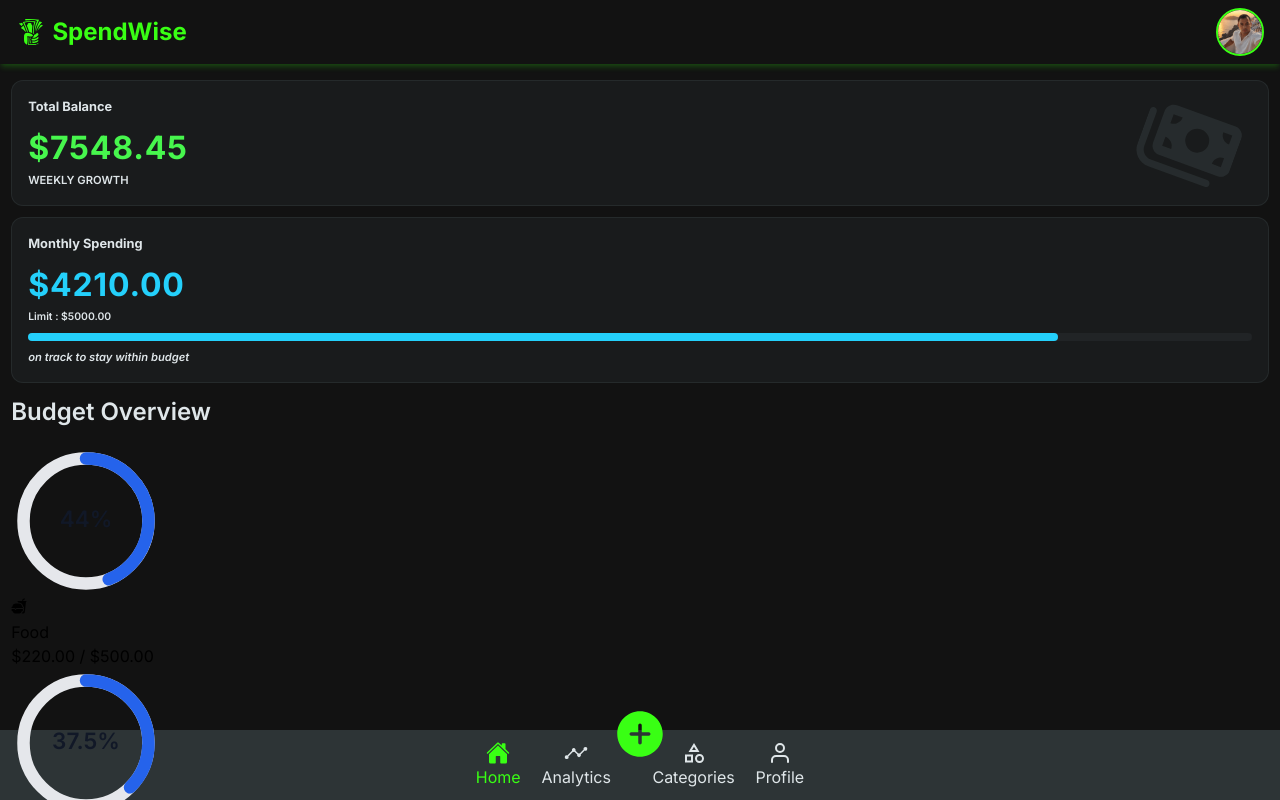
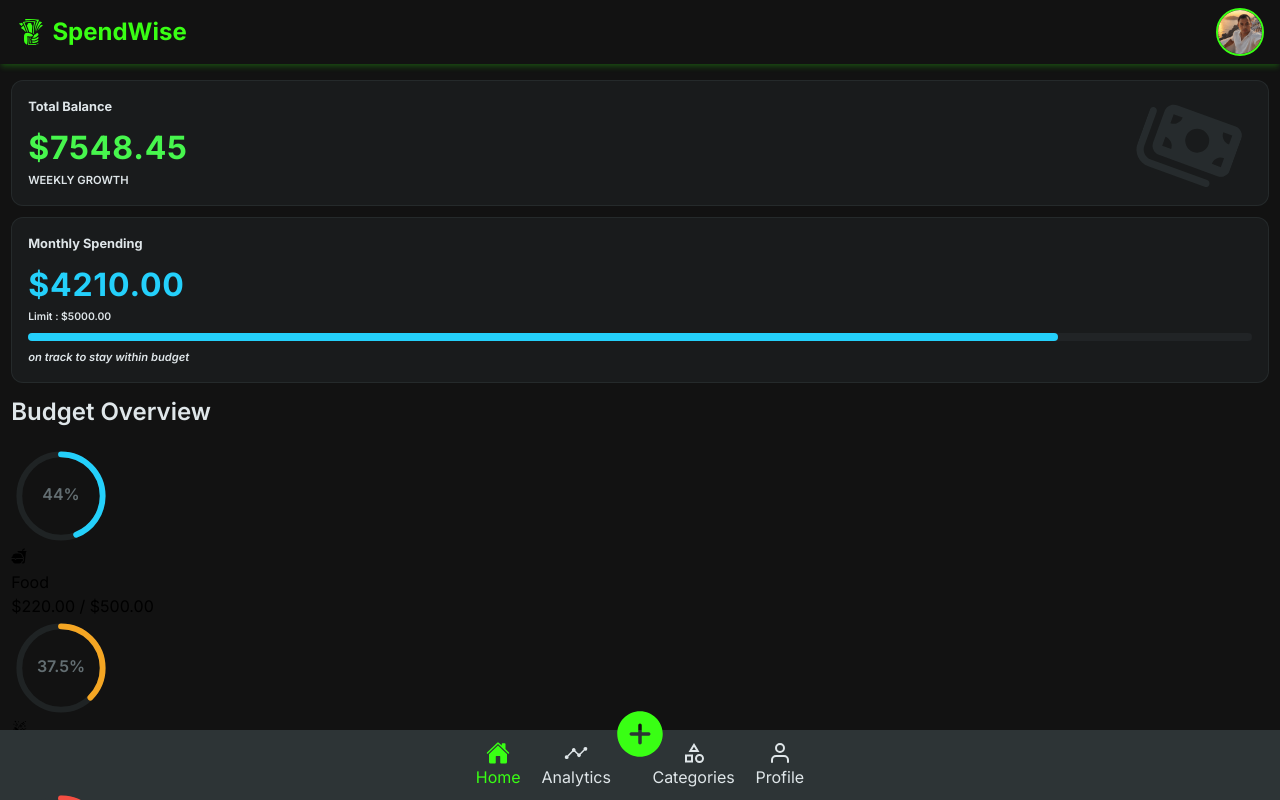
Before and after one commit to Andriamahay11master/SpendWise, a React (Vite) app: page / in a window 1280 px wide. Shown: the top 800 px of the page. Built offline with nearby package versions, Linux system fonts and the light colour scheme.

Commit message:
change to dynamic color stroke circular progress bar

```diff
--- a/src/components/Category/CategoryProgressBarCard.tsx
+++ b/src/components/Category/CategoryProgressBarCard.tsx
@@ -6,6 +6,7 @@ interface CategoryProgressBarCardProps {
   budgetSpent: number;
   budgetMax: number;
   currency?: string;
+  color: string;
 }
 const CategoryProgressBarCard = ({
   nameCategory,
@@ -13,12 +14,16 @@ const CategoryProgressBarCard = ({
   budgetSpent,
   budgetMax,
   currency = "$",
+  color,
 }: CategoryProgressBarCardProps) => {
   return (
     <div className="category-progress-bar-card">
       <div className="category-progress-bar-card-top">
         <div className="category-progress-bar">
-          <CircularProgress value={(budgetSpent / budgetMax) * 100} />
+          <CircularProgress
+            value={(budgetSpent / budgetMax) * 100}
+            color={color}
+          />
         </div>
         {iconCategory}
       </div>
--- a/src/components/Circular/CircularProgressBar.tsx
+++ b/src/components/Circular/CircularProgressBar.tsx
@@ -1,4 +1,13 @@
-export default function CircularProgress({ value = 0, size = 150 }) {
+interface CircularProgressProps {
+  value?: number;
+  size?: number;
+  color?: string;
+}
+export default function CircularProgress({
+  value = 0,
+  size = 100,
+  color = "#39ff14",
+}: CircularProgressProps) {
   const radius = 50;
   const circumference = 2 * Math.PI * radius;
 
@@ -28,6 +37,7 @@ export default function CircularProgress({ value = 0, size = 150 }) {
           style={{
             strokeDasharray: circumference,
             strokeDashoffset: offset,
+            stroke: color,
           }}
         />
 
--- a/src/components/Dashboard/Dashboard.tsx
+++ b/src/components/Dashboard/Dashboard.tsx
@@ -33,18 +33,21 @@ const Dashboard = () => {
       iconCategory: <IoFastFood />,
       budgetSpent: 220,
       budgetMax: 500,
+      color: "#24d0fb",
     },
     {
       nameCategory: "Entertainment",
       iconCategory: <GiPartyPopper />,
       budgetSpent: 150,
       budgetMax: 400,
+      color: "#f5a623",
     },
     {
       nameCategory: "Transportation",
       iconCategory: <MdEmojiTransportation />,
       budgetSpent: 100,
       budgetMax: 250,
+      color: "#f54e42",
     },
   ];
   return (
--- a/src/styles/components/circularProgressBar.scss
+++ b/src/styles/components/circularProgressBar.scss
@@ -11,23 +11,22 @@
 .progress-bg,
 .progress-bar {
   fill: none;
-  stroke-width: 10;
+  stroke-width: 7;
 }
 
 .progress-bg {
-  stroke: #e5e7eb;
+  stroke: rgba($dark, 0.5);
 }
 
 .progress-bar {
-  stroke: #2563eb;
   stroke-linecap: round;
 
   transition: stroke-dashoffset 0.5s ease;
 }
 
 .progress-text {
-  fill: #111827;
-  font-size: 18px;
+  fill: $gray;
+  font-size: 1.2rem;
   font-weight: 600;
 
   text-anchor: middle;
```
